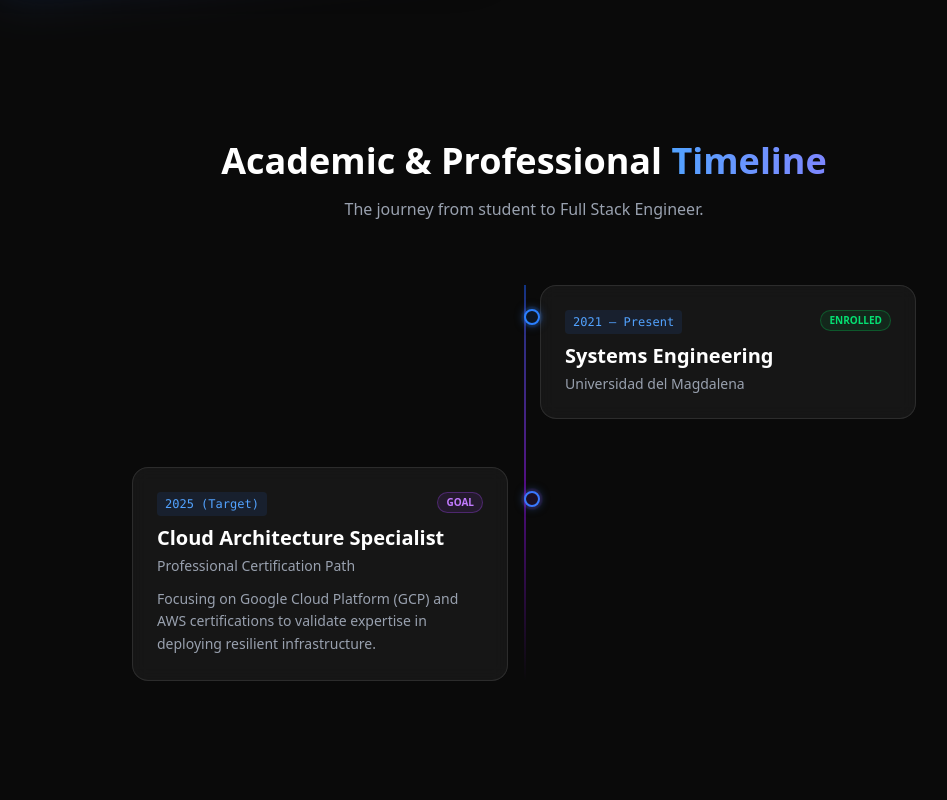
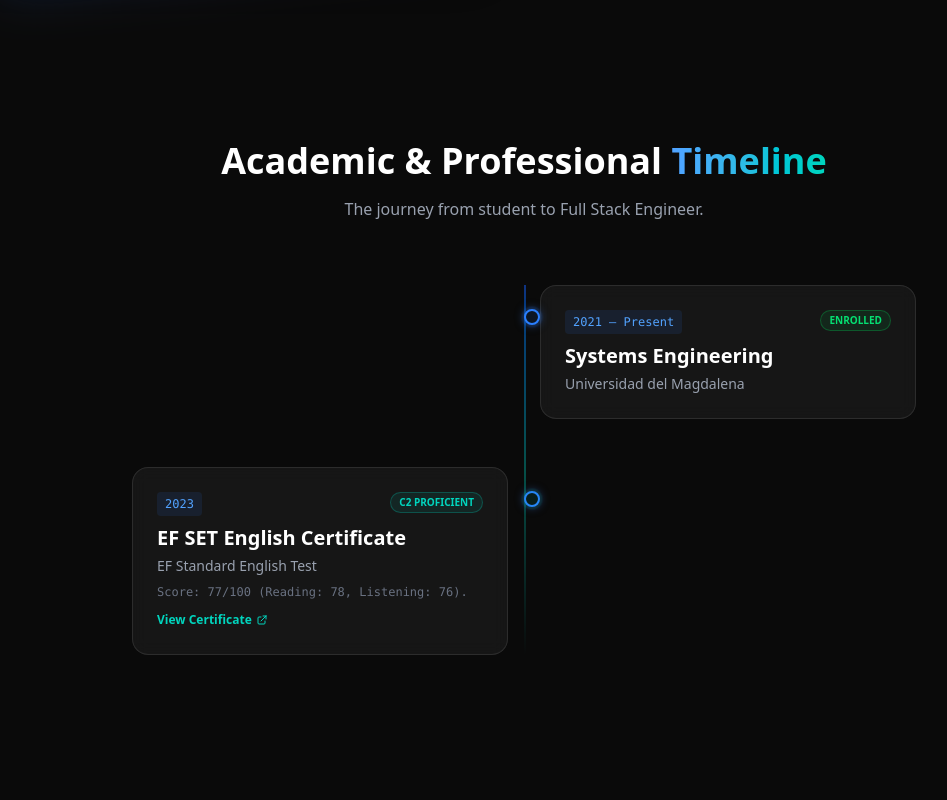
Before and after one commit to JussiTorres/jussi-portfolio, a Next.js app: page / in a window 1280 px wide. Shown: the part 1640-2440 px from the top of the page, without its empty margins (116-1063 px from the left). Built offline with nearby package versions, Linux system fonts and the light colour scheme.

Commit message:
fix: Replace future goal with EF SET English Certificate C2

```diff
--- a/src/app/components/Education.jsx
+++ b/src/app/components/Education.jsx
@@ -7,18 +7,18 @@ export default function Education() {
       year: "2021 — Present",
       title: "Systems Engineering",
       institution: "Universidad del Magdalena",
-      description: null, // Limpiamos la descripción para un look minimalista
+      description: null, // Minimalismo absoluto
       status: "Enrolled",
       color: "bg-blue-500",
     },
     {
-      year: "2025 (Target)",
-      title: "Cloud Architecture Specialist",
-      institution: "Professional Certification Path",
-      description:
-        "Focusing on Google Cloud Platform (GCP) and AWS certifications to validate expertise in deploying resilient infrastructure.",
-      status: "Goal",
-      color: "bg-purple-500",
+      year: "2023",
+      title: "EF SET English Certificate",
+      institution: "EF Standard English Test",
+      description: "Score: 77/100 (Reading: 78, Listening: 76).", // Solo el dato duro
+      status: "C2 Proficient",
+      color: "bg-teal-500",
+      link: "https://cert.efset.org/ErenWy"
     },
   ];
 
@@ -27,7 +27,7 @@ export default function Education() {
 
       {/* Background Decor */}
       <div className="absolute top-1/3 left-0 w-[400px] h-[400px] bg-blue-900/10 rounded-full blur-[100px] -z-10" />
-      <div className="absolute bottom-0 right-0 w-[400px] h-[400px] bg-indigo-900/10 rounded-full blur-[100px] -z-10" />
+      <div className="absolute bottom-0 right-0 w-[400px] h-[400px] bg-teal-900/10 rounded-full blur-[100px] -z-10" />
 
       <div className="max-w-4xl mx-auto px-6">
 
@@ -39,7 +39,7 @@ export default function Education() {
         >
           <h2 className="text-3xl md:text-4xl font-bold mb-4">
             Academic & Professional{" "}
-            <span className="text-transparent bg-clip-text bg-gradient-to-r from-blue-400 to-indigo-400">
+            <span className="text-transparent bg-clip-text bg-gradient-to-r from-blue-400 to-teal-400">
               Timeline
             </span>
           </h2>
@@ -51,7 +51,7 @@ export default function Education() {
         {/* Timeline Container */}
         <div className="relative">
           {/* Vertical Line */}
-          <div className="absolute left-4 md:left-1/2 top-0 bottom-0 w-0.5 bg-gradient-to-b from-blue-600/50 via-purple-600/50 to-transparent -translate-x-1/2 md:translate-x-0" />
+          <div className="absolute left-4 md:left-1/2 top-0 bottom-0 w-0.5 bg-gradient-to-b from-blue-600/50 via-teal-600/50 to-transparent -translate-x-1/2 md:translate-x-0" />
 
           <div className="space-y-12">
             {timelineData.map((item, index) => (
@@ -83,21 +83,33 @@ export default function Education() {
                       <span className={`text-[10px] font-bold px-2 py-0.5 rounded-full border ${
                         item.status === 'Enrolled'
                           ? 'border-green-500/30 text-green-400 bg-green-500/10'
-                          : 'border-purple-500/30 text-purple-400 bg-purple-500/10'
+                          : 'border-teal-500/30 text-teal-400 bg-teal-500/10'
                       }`}>
                         {item.status.toUpperCase()}
                       </span>
                     </div>
 
                     <h3 className="text-xl font-bold text-white mb-1">{item.title}</h3>
-                    <p className={`text-sm text-gray-400 font-medium ${item.description ? "mb-3" : ""}`}>
+                    <p className={`text-sm text-gray-400 font-medium ${item.description ? "mb-2" : ""}`}>
                       {item.institution}
                     </p>
 
                     {item.description && (
-                      <p className="text-gray-400 text-sm leading-relaxed">
+                      <p className="text-gray-500 text-xs font-mono">
                         {item.description}
                       </p>
+                    )}
+
+                    {item.link && (
+                      <a
+                        href={item.link}
+                        target="_blank"
+                        rel="noopener noreferrer"
+                        className="inline-flex items-center mt-3 text-xs font-bold text-teal-400 hover:text-teal-300 transition-colors"
+                      >
+                        View Certificate
+                        <svg className="w-3 h-3 ml-1" fill="none" stroke="currentColor" viewBox="0 0 24 24"><path strokeLinecap="round" strokeLinejoin="round" strokeWidth="2" d="M10 6H6a2 2 0 00-2 2v10a2 2 0 002 2h10a2 2 0 002-2v-4M14 4h6m0 0v6m0-6L10 14"></path></svg>
+                      </a>
                     )}
                   </div>
                 </div>
```
